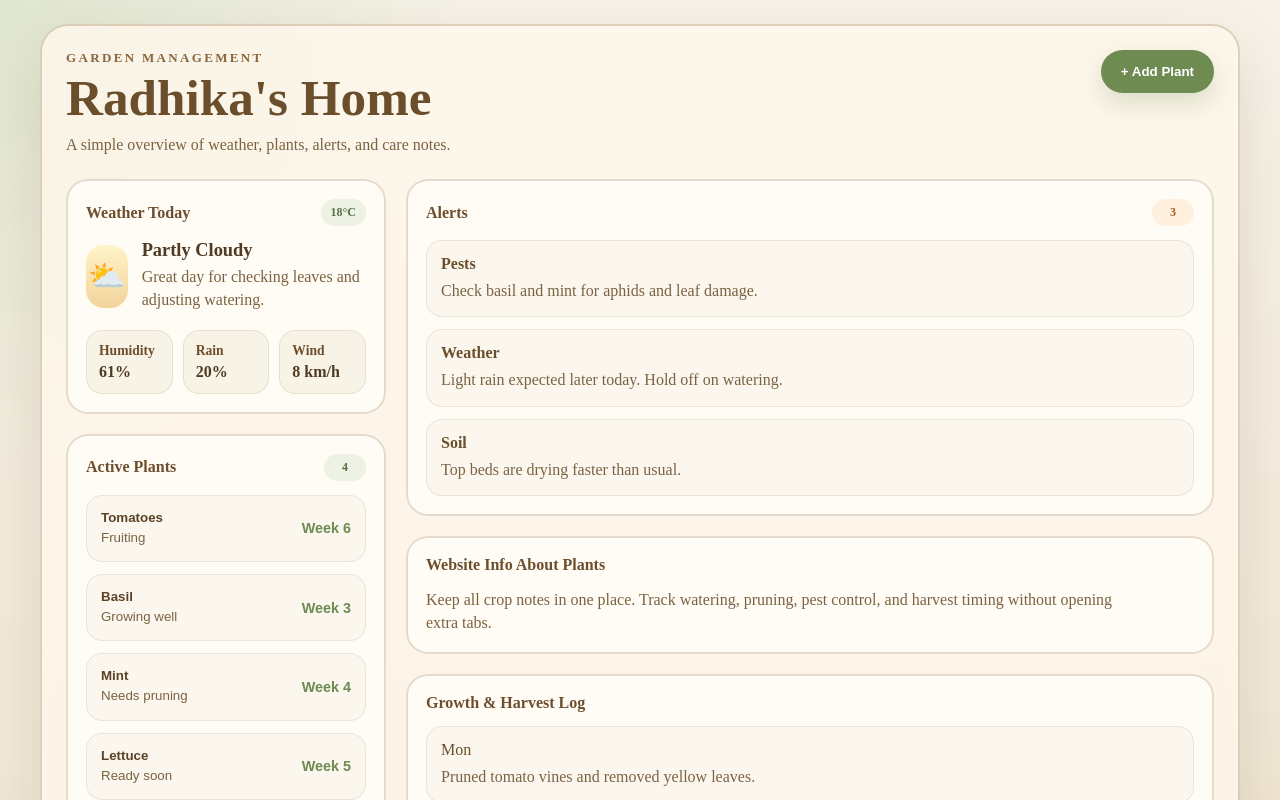
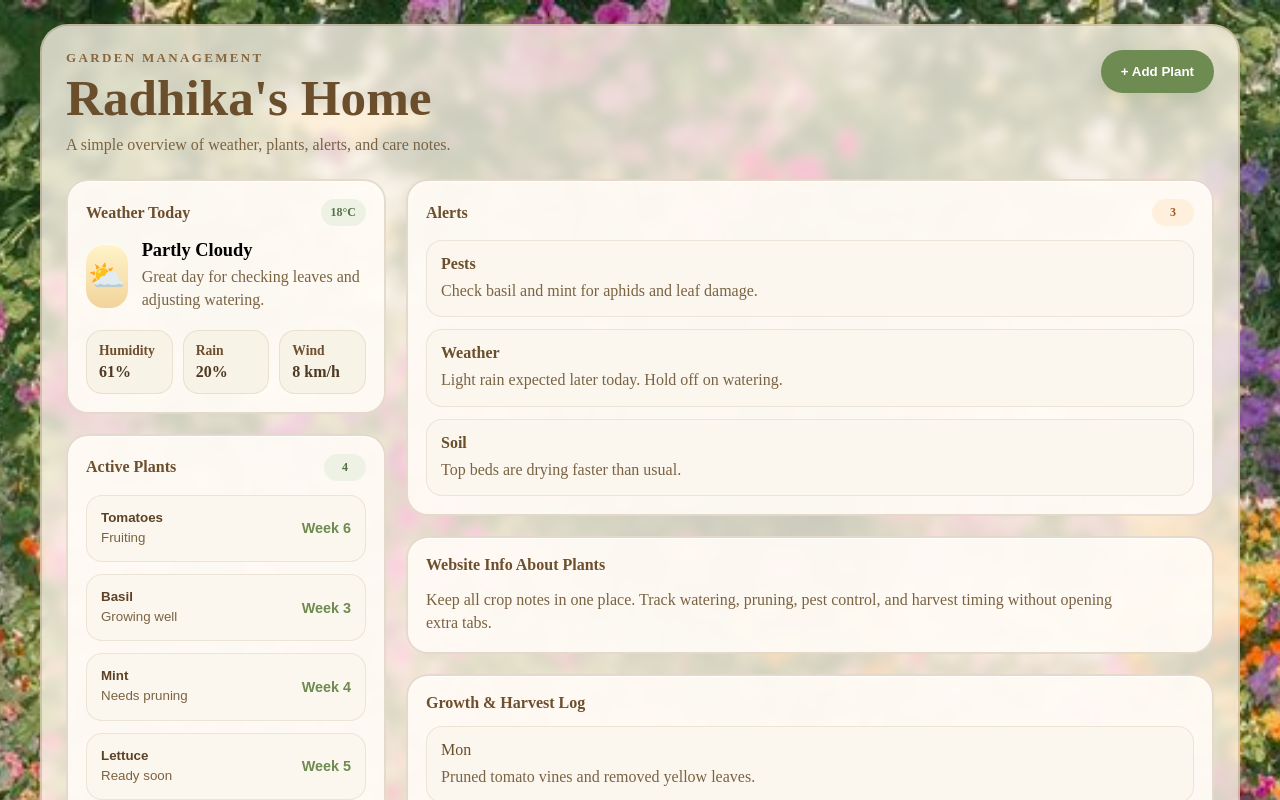
Before and after one commit to radhikaranii/Garden_Management, a React (Vite) app: page /login in a window 1280 px wide. Both pictures are taken after typing "name@example.com", "Sample123" into the empty fields and a click on the button "Login". Shown: the top 800 px of the page. Built offline with nearby package versions, Linux system fonts and the light colour scheme.

Commit message:
navbar changes

```diff
--- a/package.json
+++ b/package.json
@@ -11,7 +11,8 @@
   },
   "dependencies": {
     "react": "^19.2.6",
-    "react-dom": "^19.2.6"
+    "react-dom": "^19.2.6",
+    "react-router-dom": "^7.18.1"
   },
   "devDependencies": {
     "@eslint/js": "^10.0.1",
--- a/src/components/top-navbar.css
+++ b/src/components/top-navbar.css
@@ -0,0 +1 @@
+.navbar
--- a/src/pages/Dashboard.css
+++ b/src/pages/Dashboard.css
@@ -1,11 +1,10 @@
 .dashboard-page {
   min-height: 100vh;
   padding: 24px;
-  background:
-    radial-gradient(circle at top left, rgba(185, 210, 170, 0.38), transparent 28%),
-    radial-gradient(circle at bottom right, rgba(218, 196, 150, 0.24), transparent 30%),
-    linear-gradient(180deg, #f7f2e8 0%, #efe3cf 100%);
-  color: #4f3b24;
+ background: url("../assets/dashboardpage.jpg");
+    background-position: center;
+    background-repeat: no-repeat;
+    background-size: cover;
 }
 
 .dashboard-shell {
--- a/src/pages/Dashboard.jsx
+++ b/src/pages/Dashboard.jsx
@@ -1,4 +1,5 @@
 import './Dashboard.css'
+import Navbar from './pages/top-navbar'
 
 function Dashboard() {
   const alerts = [
```
Also changed, not shown: src/components/top-navbar.jsx (+32 -0 lines), src/assets/dashboardpage.jpg (added), 1 other file (tests, documents, lock files or other folders).
